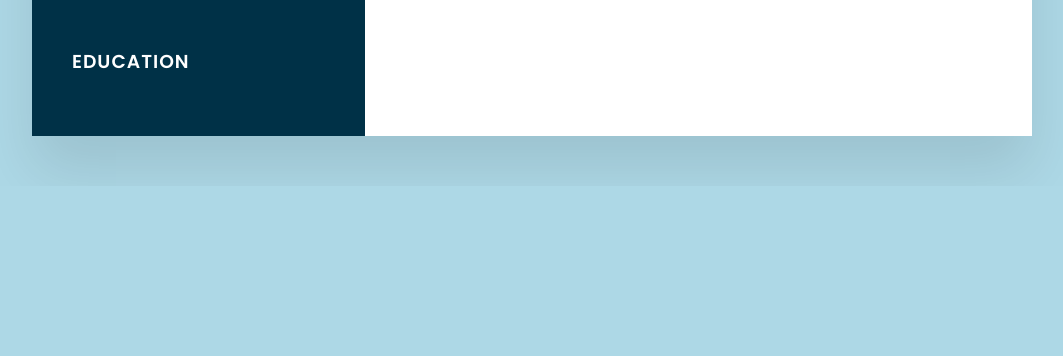
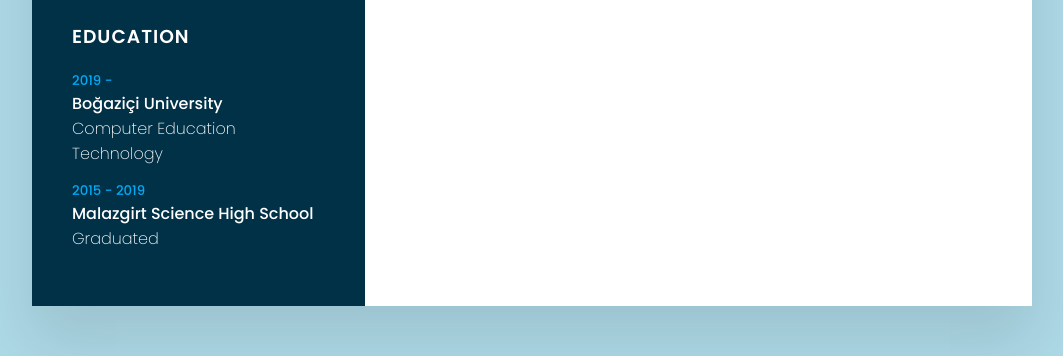
Before and after one commit to akinyolci/akinyolci.github.io, a plain HTML site: page index.html in a window 1280 px wide. Shown: the part 692-1048 px from the top of the page, without its empty margins (108-1171 px from the left). Before the commit the page ends 878 px from the top, so only its background shows below. Drawn offline with Linux system fonts and the light colour scheme.

Commit message:
education info  part is completed

```diff
--- a/index.html
+++ b/index.html
@@ -34,7 +34,7 @@
                         </li>
                         <li>
                             <span class="icon"><i class="fa fa-linkedin" aria-hidden="true"></i></span>
-                            <span class="text">www.linkedin.com/in/akınyolci</span>
+                            <span class="text">linkedin.com/in/akınyolci</span>
                         </li>
                         <li>
                             <span class="icon"><i class="fa fa-map-marker" aria-hidden="true"></i>
@@ -49,6 +49,14 @@
                     <h3 class="title">Education</h3>
                     <ul>
                         <li>
+                            <h5>2019 - </h5>
+                            <h4>Boğaziçi University</h4>
+                            <h4>Computer Education Technology</h4>
+                        </li>
+                        <li>
+                            <h5>2015 - 2019</h5>
+                            <h4>Malazgirt Science High School</h4>
+                            <h4>Graduated</h4>
                         </li>
                     </ul>
                 </div>
--- a/style.css
+++ b/style.css
@@ -138,6 +138,32 @@
 }
 
 
+.contactInfo.education li
+{
+    margin-bottom: 15px;
+}
+
+.contactInfo.education h5
+{
+    color: #03a9f4;
+    font-weight: 500;
+}
+
+
+.contactInfo.education h4:nth-child(2)
+{
+    color: #fff;
+    font-weight:500;
+}
+
+
+.contactInfo.education h4
+{
+    color: #fff;
+    font-weight:200;
+}
+
+
 .container .right_side
 {
     position: relative;
```
